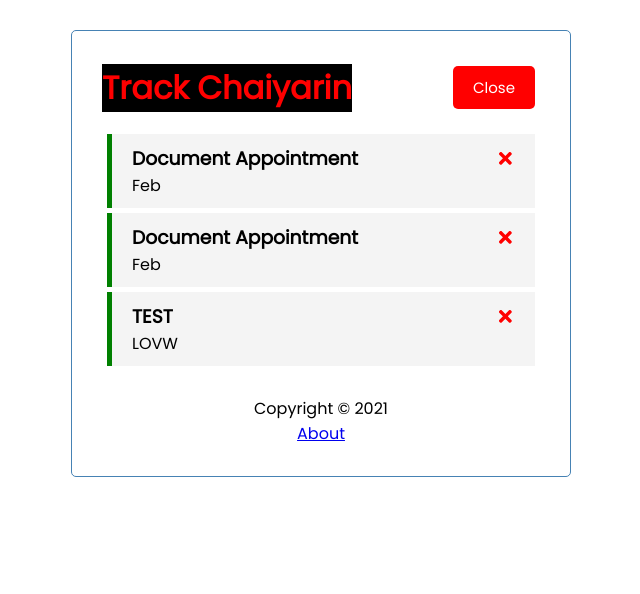
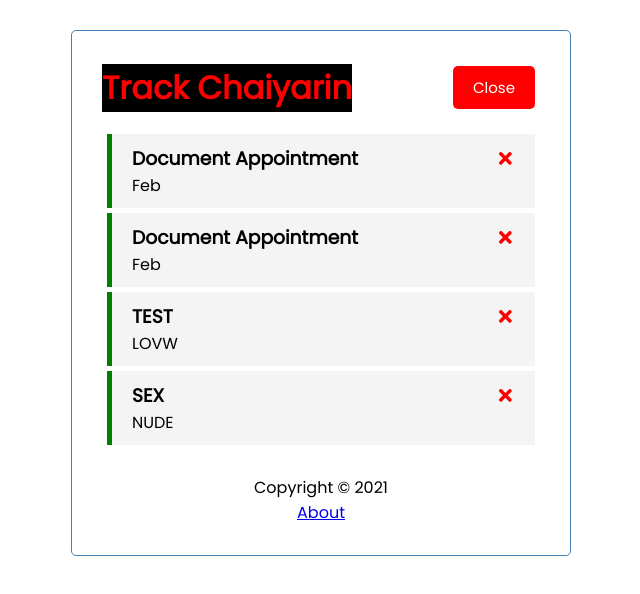
Before and after one commit to chaiyarin/react-tracker-todolist, a React (Create React App) app: page / in a window 1280 px wide. Shown: the top 594 px of the page, without its empty margins (319-959 px from the left). Built offline with nearby package versions, Linux system fonts and the light colour scheme; data requests are answered from the project's data file.

Commit message:
เรียนการใช้ routing เบื้องต้นครบละ

```diff
--- a/db.json
+++ b/db.json
@@ -17,6 +17,12 @@
       "day": "LOVW",
       "reminder": true,
       "id": 3
+    },
+    {
+      "text": "SEX",
+      "day": "NUDE",
+      "reminder": true,
+      "id": 4
     }
   ]
 }
--- a/src/App.js
+++ b/src/App.js
@@ -76,8 +76,12 @@ function App() {
     <Router>
       <div className="container">
         <Header title="Chaiyarin" onAdd={() => setShowAddTask(!showAddTask)} showAdd={showAddTask}></Header>
-        {showAddTask ? <AddTask onAdd={addTask}></AddTask> : ''}
+        <Route path='/' exact render={(props) => (
+          <>
+                  {showAddTask ? <AddTask onAdd={addTask}></AddTask> : ''}
         {tasks.length > 0 ? <Tasks tasks={tasks} onDelete={deleteTask} onToggle={toggleReminder} /> : 'ไม่มีข้อมูล'}
+          </>
+        )}></Route>
         <Route path='/about' component={About} />
         <Footer></Footer>
       </div>
--- a/src/components/About.js
+++ b/src/components/About.js
@@ -1,8 +1,9 @@
+import { Link } from 'react-router-dom'
 const About = () => {
     return (
         <div>
             <h4>Version 1.0.0</h4>
-            <a href='/'>Go Back</a>
+            <Link to='/'>Go Back</Link>
         </div>
     )
 }
--- a/src/components/Footer.js
+++ b/src/components/Footer.js
@@ -1,8 +1,9 @@
+import { Link } from 'react-router-dom'
 const Footer = () => {
     return (
         <footer>
             <p>Copyright &copy; 2021</p>
-            <a href='/about'>About</a>
+            <Link to='/about'>About</Link>
         </footer>
     )
 }
--- a/src/components/Header.js
+++ b/src/components/Header.js
@@ -1,10 +1,16 @@
 import PropTypes from 'prop-types'
 import Button from './Button'
+import { useLocation } from 'react-router-dom'
+
 const Header = ({ title, onAdd, showAdd }) => {
+    const location = useLocation()
+
     return (
         <header className='header'>
             <h1 style={headerStyle}>Track {title}</h1>
-            <Button onClick={onAdd} color={showAdd ? 'green' : 'red'} text={showAdd ? 'Add' : 'Close'}></Button>
+            { location.pathname === '/' &&
+                <Button onClick={onAdd} color={showAdd ? 'green' : 'red'} text={showAdd ? 'Add' : 'Close'}></Button>
+            }
         </header>
     )
 }
```
